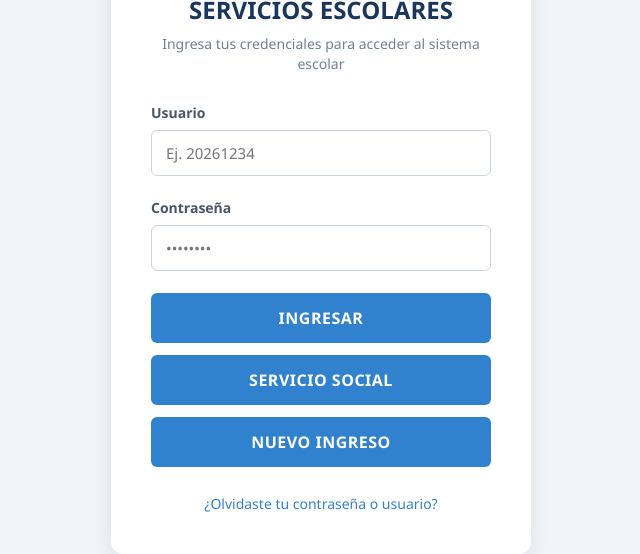
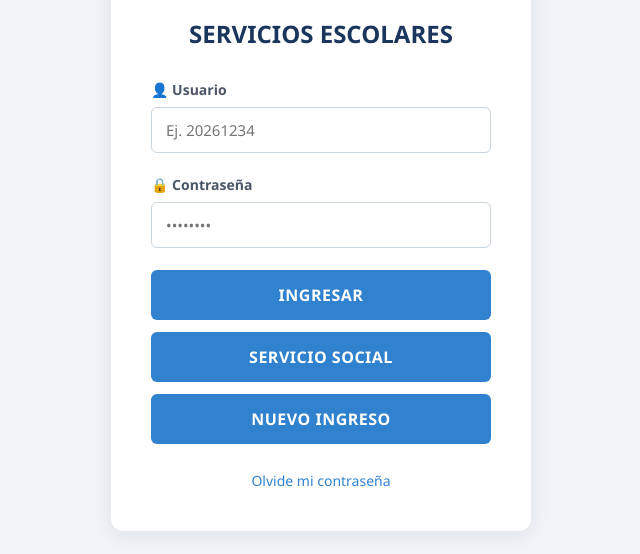
Before and after one commit to CharCC9/alumnos.unimodelo.mx, a website: page public/index.html in a window 1280 px wide. Shown: the part 249-803 px from the top of the page, without its empty margins (319-959 px from the left). Drawn offline with Linux system fonts and the light colour scheme.

Commit message:
index.html

```diff
--- a/public/index.html
+++ b/public/index.html
@@ -13,17 +13,16 @@
                 <img src="mi-logotipo.png" alt="Logotipo Institucional" class="login-logo">
             </div>
             <h2>SERVICIOS ESCOLARES</h2>
-            <p>Ingresa tus credenciales para acceder al sistema escolar</p>
         </div>
 
         <form action="/login" method="POST" class="login-form">
             <div class="input-group">
-                <label for="username">Usuario</label>
+                <label for="username">👤 Usuario</label>
                 <input type="text" id="username" name="username" required placeholder="Ej. 20261234">
             </div>
 
             <div class="input-group">
-                <label for="password">Contraseña</label>
+                <label for="password">🔒 Contraseña</label>
                 <input type="password" id="password" name="password" required placeholder="••••••••">
             </div>
 
@@ -36,7 +35,7 @@
         </div>
 
         <div class="login-footer">
-            <p><a href="#">¿Olvidaste tu contraseña o usuario?</a></p>
+            <p><a href="#">Olvide mi contraseña</a></p>
         </div>
     </div>
 </body>
```
